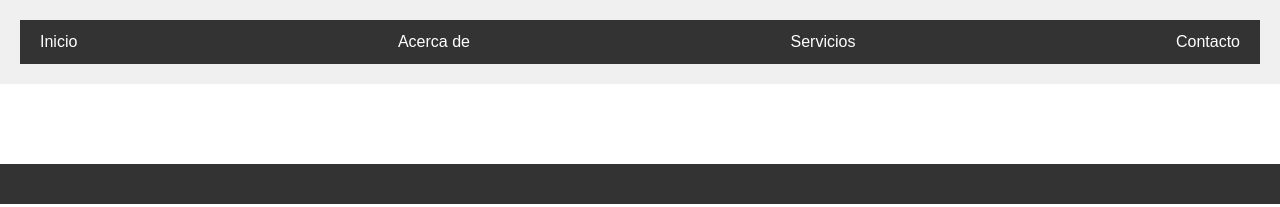
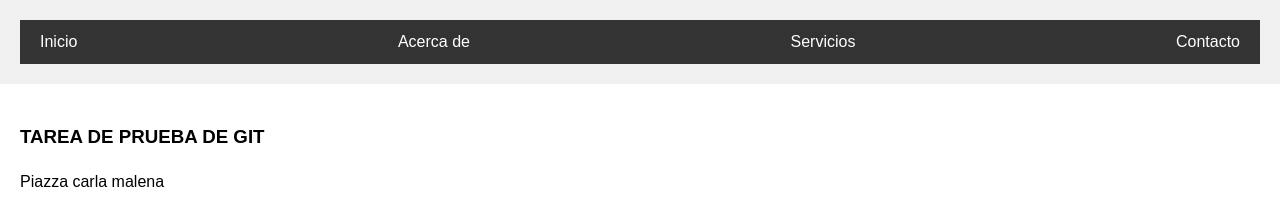
Before and after one commit to PiazzaCM/-TLP1-Practicogitygithub, a plain HTML site: page index.html in a window 1280 px wide. Shown: the top 207 px of the page. Drawn offline with Linux system fonts and the light colour scheme.

Commit message:
FirstEditMain

```diff
--- a/index.html
+++ b/index.html
@@ -20,6 +20,9 @@
 	<main>
 		<section>
 			<!-- Compañero 1. Agregar un "h3", un "p" y un "img" -->
+			<h3>TAREA DE PRUEBA DE GIT</h3>
+			<p> Piazza carla malena</p>
+			<img src="https://assets.stickpng.com/images/5eaaa929ad89b60004c4c7aa.png" height="500">
 		</section>
 		<section>
 			<!-- Compañero 2. Agregar un "h3", un "p" y un "img" -->
```
